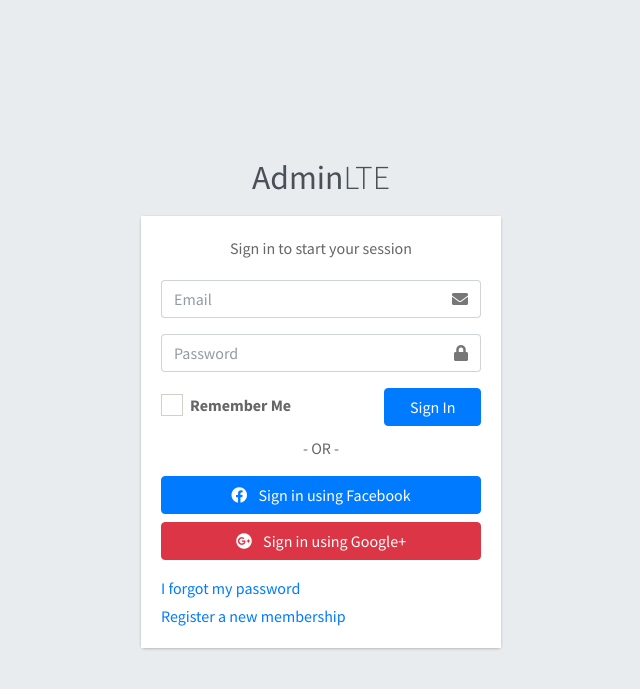
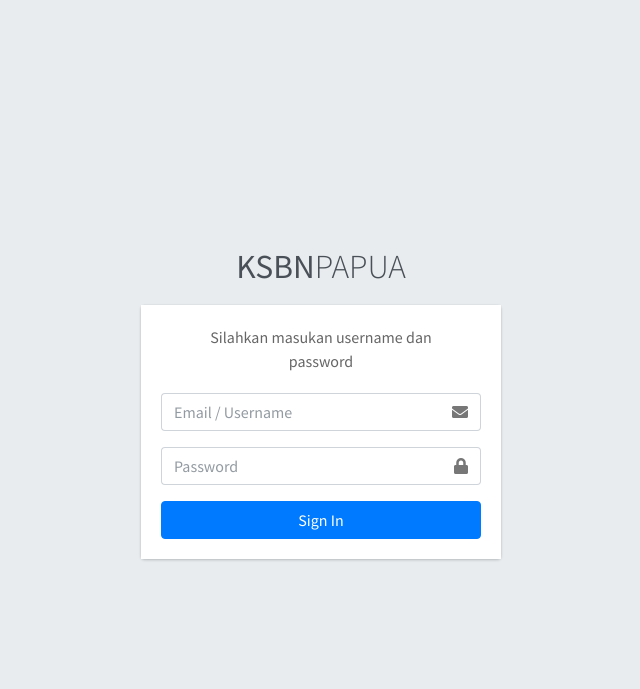
Before and after one commit to masidns/ksbnpapua, a CodeIgniter 4 app: template app/Views/auth/singin.php in a window 1280 px wide. Shown: the top 689 px of the page, without its empty margins (319-959 px from the left). Run offline with PHP 8.4 and a stand-in for CodeIgniter, Linux system fonts and the light colour scheme; the template is opened without the code that fills it, so the values that code supplies are empty; some libraries are stand-ins or nearby versions.

Commit message:
hak akses ok

```diff
--- a/app/Config/Filters.php
+++ b/app/Config/Filters.php
@@ -19,6 +19,8 @@
         'csrf'     => CSRF::class,
         'toolbar'  => DebugToolbar::class,
         'honeypot' => Honeypot::class,
+        'Authcek' => \App\Filters\Authcek::class,
+
     ];
 
     /**
--- a/app/Config/Routes.php
+++ b/app/Config/Routes.php
@@ -32,7 +32,8 @@
 // We get a performance increase by specifying the default
 // route since we don't have to scan directories.
 $routes->get('/', 'Home::index');
-
+$routes->get('/auth', 'auth::index');
+$routes->get('/profil', 'profil::index', ['filter' => 'Authcek']);
 /*
  * --------------------------------------------------------------------
  * Additional Routing
--- a/app/Views/admin/layout/navbar.php
+++ b/app/Views/admin/layout/navbar.php
@@ -132,6 +132,9 @@
                 <i class="fas fa-th-large"></i>
             </a>
         </li>
+        <li class="nav-item">
+            <a href="<?= base_url('/auth/logout'); ?>" class="btn btn-default">LOGOUT</a>
+        </li>
     </ul>
 </nav>
 <!-- /.navbar -->
--- a/app/Views/auth/singin.php
+++ b/app/Views/auth/singin.php
@@ -2,16 +2,16 @@
 <?= $this->section('content'); ?>
 <div class="login-box">
     <div class="login-logo">
-        <a href="<?= base_url('assets'); ?>/index2.html"><b>Admin</b>LTE</a>
+        <a href="<?= base_url('assets'); ?>/index2.html"><b>KSBN</b>PAPUA</a>
     </div>
     <!-- /.login-logo -->
     <div class="card">
         <div class="card-body login-card-body">
-            <p class="login-box-msg">Sign in to start your session</p>
+            <p class="login-box-msg">Silahkan masukan username dan password</p>
 
-            <form action="<?= base_url('assets'); ?>/index3.html" method="post">
+            <form action="<?= base_url('/auth/singin'); ?>" method="post">
                 <div class="input-group mb-3">
-                    <input type="email" class="form-control" placeholder="Email">
+                    <input type="text" class="form-control" placeholder="Email / Username" name="email">
                     <div class="input-group-append">
                         <div class="input-group-text">
                             <span class="fas fa-envelope"></span>
@@ -19,7 +19,7 @@
                     </div>
                 </div>
                 <div class="input-group mb-3">
-                    <input type="password" class="form-control" placeholder="Password">
+                    <input type="password" class="form-control" placeholder="Password" name="password">
                     <div class="input-group-append">
                         <div class="input-group-text">
                             <span class="fas fa-lock"></span>
@@ -27,39 +27,11 @@
                     </div>
                 </div>
                 <div class="row">
-                    <div class="col-8">
-                        <div class="icheck-primary">
-                            <input type="checkbox" id="remember">
-                            <label for="remember">
-                                Remember Me
-                            </label>
-                        </div>
-                    </div>
-                    <!-- /.col -->
-                    <div class="col-4">
+                    <div class="col-12">
                         <button type="submit" class="btn btn-primary btn-block">Sign In</button>
                     </div>
-                    <!-- /.col -->
                 </div>
             </form>
-
-            <div class="social-auth-links text-center mb-3">
-                <p>- OR -</p>
-                <a href="#" class="btn btn-block btn-primary">
-                    <i class="fab fa-facebook mr-2"></i> Sign in using Facebook
-                </a>
-                <a href="#" class="btn btn-block btn-danger">
-                    <i class="fab fa-google-plus mr-2"></i> Sign in using Google+
-                </a>
-            </div>
-            <!-- /.social-auth-links -->
-
-            <p class="mb-1">
-                <a href="forgot-password.html">I forgot my password</a>
-            </p>
-            <p class="mb-0">
-                <a href="register.html" class="text-center">Register a new membership</a>
-            </p>
         </div>
         <!-- /.login-card-body -->
     </div>
--- a/app/Views/auth/template.php
+++ b/app/Views/auth/template.php
@@ -8,6 +8,9 @@
 
   <!-- Google Font: Source Sans Pro -->
   <link rel="stylesheet" href="https://fonts.googleapis.com/css?family=Source+Sans+Pro:300,400,400i,700&display=fallback">
+  <!-- <script src="//cdn.jsdelivr.net/npm/sweetalert2@11"></script> -->
+  <!-- SweetAlert2 -->
+  <link rel="stylesheet" href="<?= base_url('assets'); ?>/plugins/sweetalert2-theme-bootstrap-4/bootstrap-4.min.css">
   <!-- Font Awesome -->
   <link rel="stylesheet" href="<?= base_url('assets'); ?>/plugins/fontawesome-free/css/all.min.css">
   <!-- icheck bootstrap -->
@@ -26,6 +29,27 @@
   <script src="<?= base_url('assets'); ?>/plugins/bootstrap/js/bootstrap.bundle.min.js"></script>
   <!-- AdminLTE App -->
   <script src="<?= base_url('assets'); ?>/dist/js/adminlte.min.js"></script>
+  <!-- SweetAlert2 -->
+  <script src="<?= base_url('assets'); ?>/plugins/sweetalert2/sweetalert2.min.js"></script>
+  <script>
+    var pesan = "<?= session()->getFlashdata('pesan') ?>";
+    const swal = pesan.split(',');
+    if (swal.length > 1) {
+      if (swal[0] == 'Success') {
+        Swal.fire({
+          title: 'Success!',
+          text: swal[1],
+          icon: 'success'
+        })
+      } else {
+        Swal.fire({
+          title: 'Error!',
+          text: swal[1],
+          icon: 'error'
+        })
+      }
+    }
+  </script>
 </body>
 
 </html>
```
Also changed, not shown: app/Controllers/Auth.php (+35 -0 lines), app/Filters/Authcek.php (added, +50 -0 lines).
